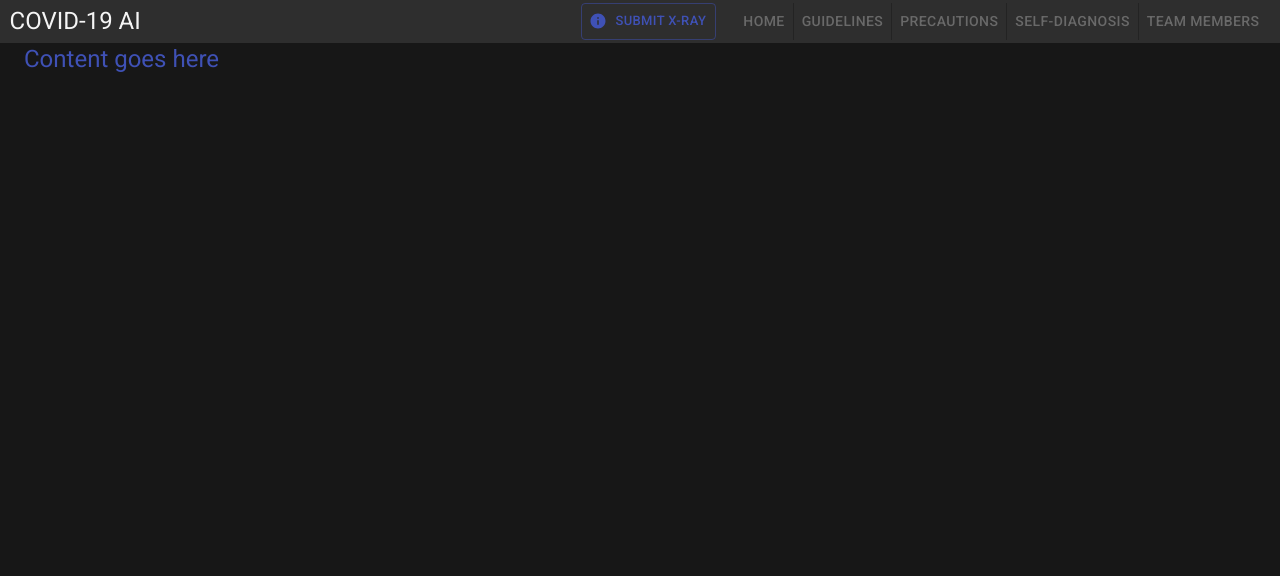
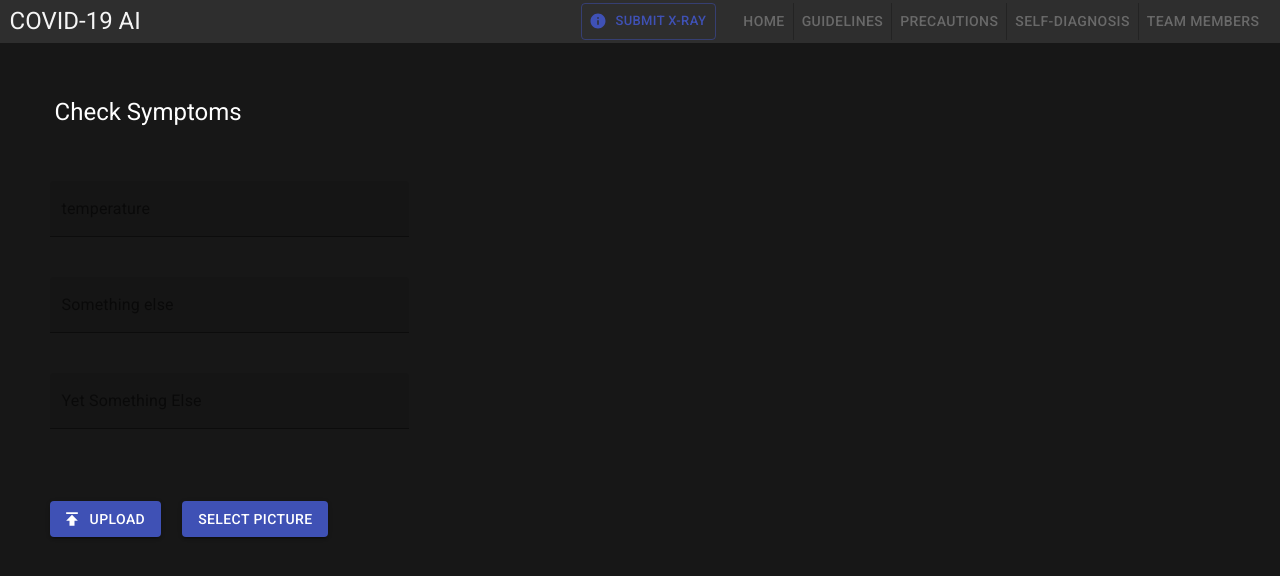
Before and after one commit to Gamezordd/COVID_FrontEnd, a React (Create React App) app: page / in a window 1280 px wide. Shown: the top 576 px of the page. Built offline with nearby package versions, Linux system fonts and the light colour scheme.

Commit message:
white fonts and home text fields

```diff
--- a/package.json
+++ b/package.json
@@ -9,8 +9,11 @@
     "@testing-library/react": "^9.3.2",
     "@testing-library/user-event": "^7.1.2",
     "gh-pages": "^2.2.0",
+    "material-ui-search-bar": "^0.4.2",
+    "prop-types": "^15.7.2",
     "react": "^16.13.1",
     "react-dom": "^16.13.1",
+    "react-load-script": "^0.0.6",
     "react-router-dom": "^5.1.2",
     "react-scripts": "3.4.1",
     "typeface-roboto": "^0.0.75"
--- a/src/App.css
+++ b/src/App.css
@@ -9,7 +9,7 @@
   color:whitesmoke;
 }
 .textar{
-  color: #ffff
+  color: white;
 }
 .buttons{
   color: #696969;
--- /dev/null
+++ b/src/Components/HomeComponent.js
@@ -0,0 +1,74 @@
+import React,{Component} from "react";
+import {Container, Grid, Button, Box, TextField, Typography} from '@material-ui/core';
+import { Publish } from "@material-ui/icons";
+import PropTypes from "prop-types";
+import { withStyles } from "@material-ui/core/styles";
+
+const styles = {
+    root: {
+      background: "black"
+    },
+    input: {
+      color: "white"
+    }
+  };
+
+
+function Home(props){
+const { classes } = props;
+    return(
+        <Container maxWidth='lg'>
+            <Grid container direction="row">
+                <Grid container direction="column" alignItems="flex-start" justify="center" xs={4} style={{paddingRight:"2vw", paddingLeft:"2vw"}}>
+                    <Typography variant="h5" style={{color:"#fff", paddingTop:"6vh", margin:5}}>
+                        Check Symptoms
+                    </Typography>
+
+                    <TextField
+                        inputProps={{className: classes.input}}
+                        variant="filled"
+                        fullWidth
+                        style={{marginTop:"6vh"}}
+                        className="textar"
+                        label="temperature"/>
+                    <TextField inputProps={{className: classes.input}} variant="filled" fullWidth style={{marginTop:"5vh"}} label="Something else"/>
+                    <TextField inputProps={{className: classes.input}} variant="filled" fullWidth style={{marginTop:"5vh"}} label="Yet Something Else"/>
+                    <Grid direction="row" container alignItems="flex-start" style={{marginTop:"6vh"}}>
+                        <Box my={3} mr={2}>
+                            <Button startIcon={<Publish/>} variant="contained" color="primary">
+                                Upload
+                            </Button>
+                        </Box>
+                        <Box my={3}>
+                            <input
+                                accept="image/*"
+                                id="contained-button-file"
+                                multiple
+                                style={{display:"none"}}
+                                type="file"
+                            />
+                            <label style={{paddingTop:20, margin:5, marginTop:"8vh"}} htmlFor="contained-button-file">
+                                <Button  variant="contained" color="primary" component="span">
+                                Select Picture
+                                </Button>
+                            </label>
+                        </Box>
+                    </Grid>
+                </Grid>
+                <Grid container direction="column" xs={4}>
+
+                </Grid>
+                <Grid container direction="column" xs={4}>
+
+                </Grid>
+            </Grid>
+        </Container>
+    )
+}
+
+Home.propTypes = {
+    classes: PropTypes.object.isRequired
+    };
+
+
+export default withStyles(styles)(Home);
--- a/src/Components/Router.js
+++ b/src/Components/Router.js
@@ -1,6 +1,6 @@
 import React from 'react';
 import { Container, Typography } from '@material-ui/core';
-
+import Home from "./HomeComponent";
 export default class Router extends React.Component{
     constructor(props){
         super(props)
@@ -35,15 +35,6 @@ export default class Router extends React.Component{
     }
 }
 
-export function Home() {
-    return(
-        <Container>
-            <Typography variant="h5" color="primary">
-                Content goes here
-            </Typography>
-        </Container>
-    )
-}
 export function Guidelines() {
     return(
         <Container>
--- a/src/Components/XrayComponent.js
+++ b/src/Components/XrayComponent.js
@@ -5,16 +5,6 @@ import { Publish } from "@material-ui/icons";
 export default class XrayModal extends Component{
     constructor(props){
         super(props);
-        this.state={
-            pictures:[]
-        }
-        this.onDrop = this.onDrop.bind(this);
-    }
-
-    onDrop(picture){
-        this.setState({
-            picture: this.state.pictures.concat(picture)
-        })
     }
 
     render(){
```
Also changed, not shown: 1 other file (tests, documents, lock files or other folders).
